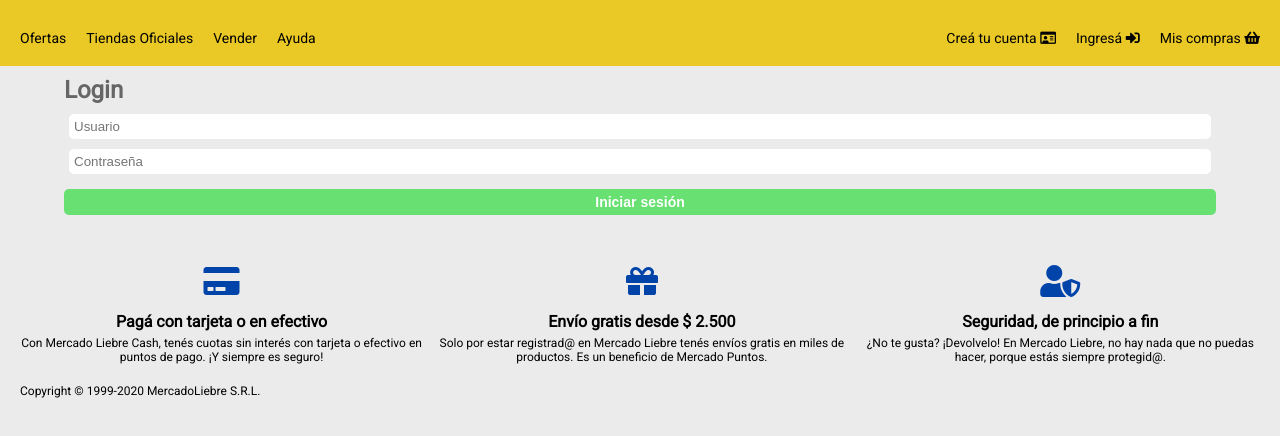
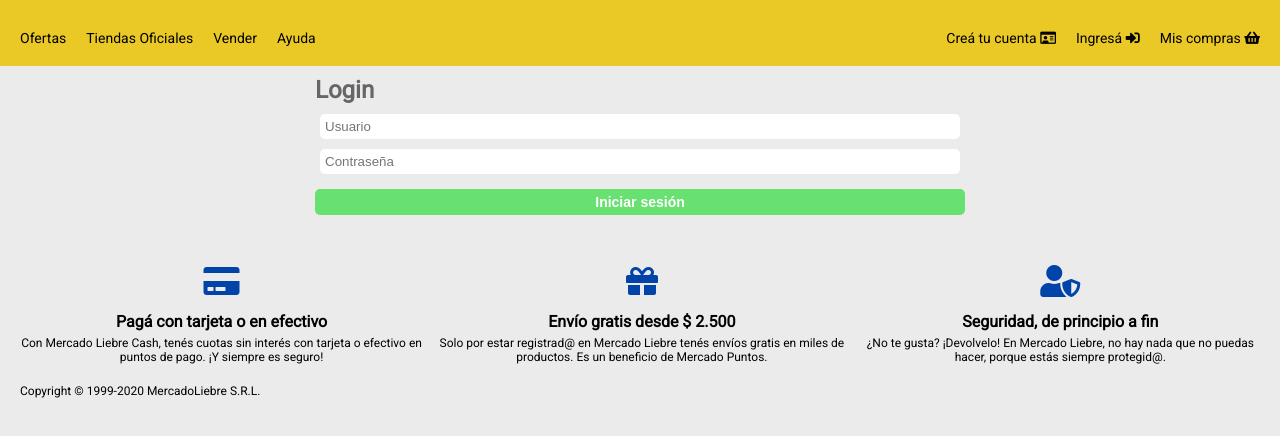
Before and after one commit to sebastianbragam/MercadoLiebre, a website: page views/login.html in a window 1280 px wide. Shown: the part 100-536 px from the top of the page. Drawn offline with Linux system fonts and the light colour scheme; files that its build step writes are made by us from their sources; files whose address does not match are found by name.

Commit message:
Peer review 3

```diff
--- a/public/css/styles.css
+++ b/public/css/styles.css
@@ -303,8 +303,17 @@
 
 /* Register */
 
+main {
+    display: flex;
+    flex-direction: column;
+    align-items: center;
+    width: 95%;
+}
+
 main div.register-section {
     margin: 10px 0px;
+    max-width: 650px;
+    width: 100%;
 }
 
 main form.register-form {
@@ -370,7 +379,10 @@
 
 main div.login-section {
     margin: 10px 0px;
+    max-width: 650px;
+    width: 100%;
 }
+
 
 main form.login-form {
     display: flex;
```
